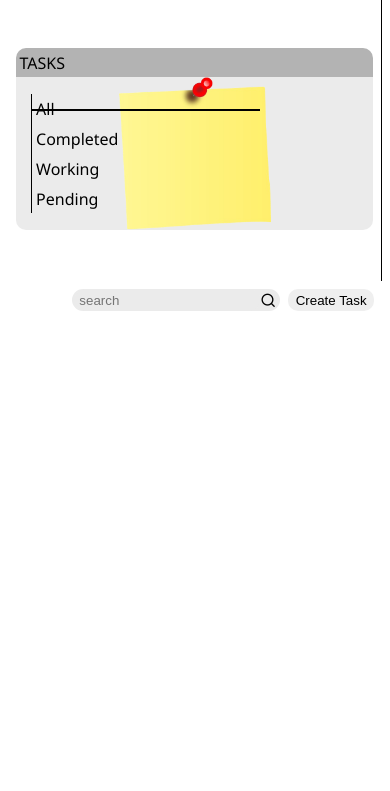
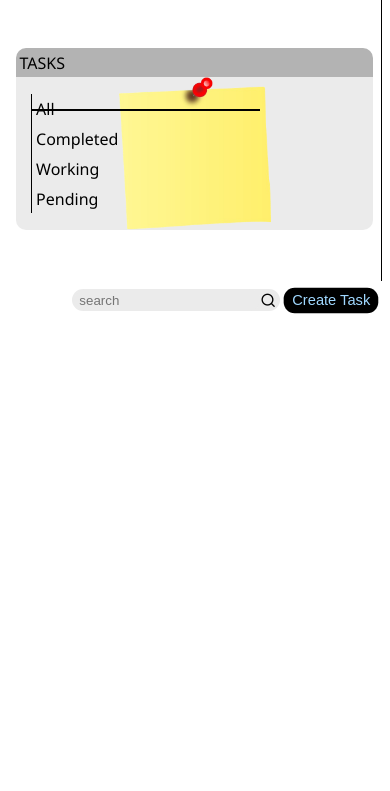
Before and after one commit to jayeshchaudhari7/cohort-3-task-7, a plain HTML site: page index.html in a window 390 px wide. In both pictures the pointer is over the button "Create Task". Shown: the part 53-844 px from the top of the page. Drawn offline with nearby package versions, Linux system fonts and the light colour scheme.

Commit message:
responsive

```diff
--- a/style.css
+++ b/style.css
@@ -107,6 +107,13 @@ main {
   padding: 1vw 2vw;
   border-radius: 10px;
   border: none;
+}
+
+.createTask:hover {
+  scale: 1.1;
+  background-color: #000000;
+  color: #a0d8ff;
+  transition:ease-in;
 }
 
 #search {
```
